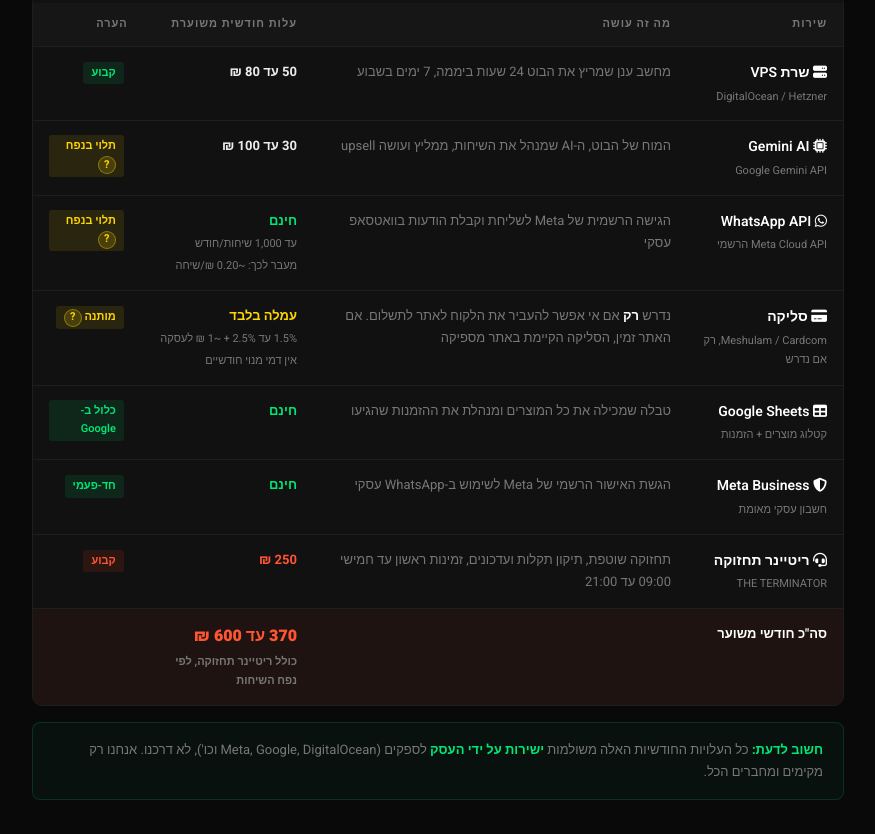
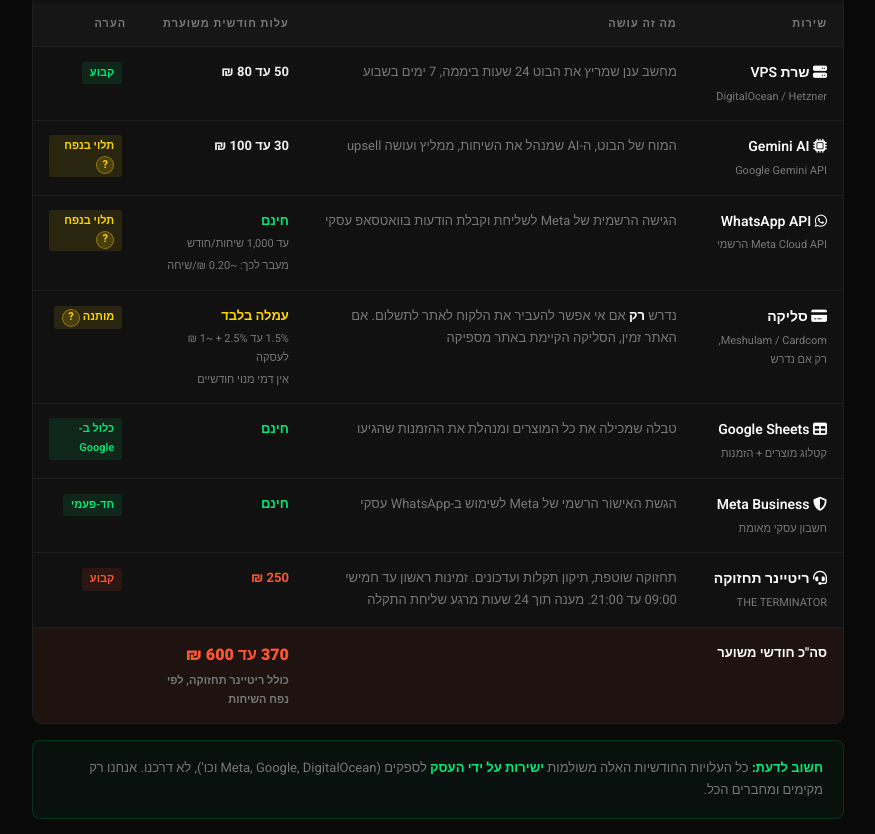
Before and after one commit to ShaharElhadad/terminator-proposals, a plain HTML site: page index.html in a window 1280 px wide. Shown: the part 2506-3340 px from the top of the page, without its empty margins (202-1077 px from the left). Drawn offline with Linux system fonts and the light colour scheme.

Commit message:
CSS tooltips, 24h retainer SLA, sliqa conditional note

```diff
--- a/index.html
+++ b/index.html
@@ -318,7 +318,33 @@
       font-size: 11px;
       font-weight: 700;
       cursor: help;
+      position: relative;
     }
+    .question-mark::after {
+      content: attr(data-tip);
+      position: absolute;
+      bottom: calc(100% + 8px);
+      right: 50%;
+      transform: translateX(50%);
+      background: #1e1e1e;
+      border: 1px solid rgba(255,214,0,0.3);
+      color: #e8e8e8;
+      font-size: 12px;
+      font-weight: 400;
+      line-height: 1.6;
+      padding: 10px 14px;
+      border-radius: 6px;
+      white-space: normal;
+      width: 220px;
+      text-align: right;
+      direction: rtl;
+      opacity: 0;
+      pointer-events: none;
+      transition: opacity 0.15s;
+      z-index: 100;
+      box-shadow: 0 4px 20px rgba(0,0,0,0.5);
+    }
+    .question-mark:hover::after { opacity: 1; }
     .total-row td {
       background: rgba(230,62,27,0.06);
       border-top: 1px solid var(--border-red) !important;
@@ -753,7 +779,7 @@
             </td>
             <td style="font-size:13px;color:var(--text-muted)">המוח של הבוט, ה-AI שמנהל את השיחות, ממליץ ועושה upsell</td>
             <td><span class="cost-amount">30 עד 100 ₪</span></td>
-            <td><span class="tag tag-yellow">תלוי בנפח <span class="question-mark" title="תלוי בכמה שיחות יהיו בחודש">?</span></span></td>
+            <td><span class="tag tag-yellow">תלוי בנפח <span class="question-mark" data-tip="תלוי בכמה שיחות יהיו בחודש">?</span></span></td>
           </tr>
           <tr>
             <td>
@@ -766,7 +792,7 @@
               <div class="cost-note">עד 1,000 שיחות/חודש</div>
               <div class="cost-note" style="margin-top:4px">מעבר לכך: ~0.20 ₪/שיחה</div>
             </td>
-            <td><span class="tag tag-yellow">תלוי בנפח <span class="question-mark" title="1,000 שיחות ראשונות בחודש חינם. מעבר לכך עלות קטנה לשיחה">?</span></span></td>
+            <td><span class="tag tag-yellow">תלוי בנפח <span class="question-mark" data-tip="1,000 שיחות ראשונות בחודש חינם. מעבר לכך עלות קטנה לשיחה">?</span></span></td>
           </tr>
           <tr>
             <td>
@@ -780,7 +806,7 @@
               <div class="cost-note">אין דמי מנוי חודשיים</div>
             </td>
             <td>
-              <span class="tag tag-yellow">מותנה <span class="question-mark" title="נדרש רק אם לא ניתן לחבר לאתר הקיים. בשלב ראשון ננסה לעבוד עם הסליקה של האתר">?</span></span>
+              <span class="tag tag-yellow">מותנה <span class="question-mark" data-tip="נדרש רק אם לא ניתן לחבר לאתר הקיים. בשלב ראשון ננסה לעבוד עם הסליקה של האתר">?</span></span>
             </td>
           </tr>
           <tr>
@@ -806,7 +832,7 @@
               <div class="cost-name"><i class="fa-solid fa-headset"></i> ריטיינר תחזוקה</div>
               <div class="cost-note">THE TERMINATOR</div>
             </td>
-            <td style="font-size:13px;color:var(--text-muted)">תחזוקה שוטפת, תיקון תקלות ועדכונים, זמינות ראשון עד חמישי 09:00 עד 21:00</td>
+            <td style="font-size:13px;color:var(--text-muted)">תחזוקה שוטפת, תיקון תקלות ועדכונים. זמינות ראשון עד חמישי 09:00 עד 21:00. מענה תוך 24 שעות מרגע שליחת התקלה</td>
             <td><span class="cost-amount" style="color:var(--red-light)">250 ₪</span></td>
             <td><span class="tag tag-red">קבוע</span></td>
           </tr>
@@ -865,7 +891,7 @@
           <div class="check-item">
             <div class="check-box"></div>
             <div class="check-item-text">
-              <strong>חשבון סליקה עם API מופעל</strong>
+              <strong>חיבור לסליקה <span style="font-size:11px;color:var(--text-muted);font-weight:400">(רק במידת הצורך)</span></strong>
               <span class="qmark">?</span> <span class="note">אם יש Cardcom / Meshulam / Tranzila, רק נפעיל API. אם אין, נפתח יחד (כמה ימים)</span>
             </div>
           </div>
```
